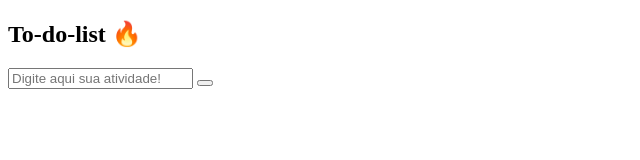
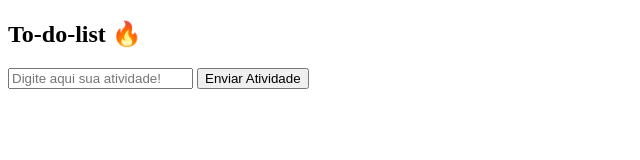
Before and after one commit to JhonyOwner/to_do_list, a website: page index.html in a window 1280 px wide. Shown: the whole page, without its empty margins (0-640 px from the left). Drawn offline with Linux system fonts and the light colour scheme; a web font is replaced by a local one.

Commit message:
Adicionado o botão

```diff
--- a/index.html
+++ b/index.html
@@ -18,7 +18,7 @@
             <form class="taskForm">
                 <div class="imput-area">
                     <input type="text" id="taskImput" placeholder="Digite aqui sua atividade!">
-                    <button type="submit"></button>
+                    <button type="submit">Enviar Atividade</button>
                 </div>
                 <ul id="taskList"></ul>
             </form>
```
